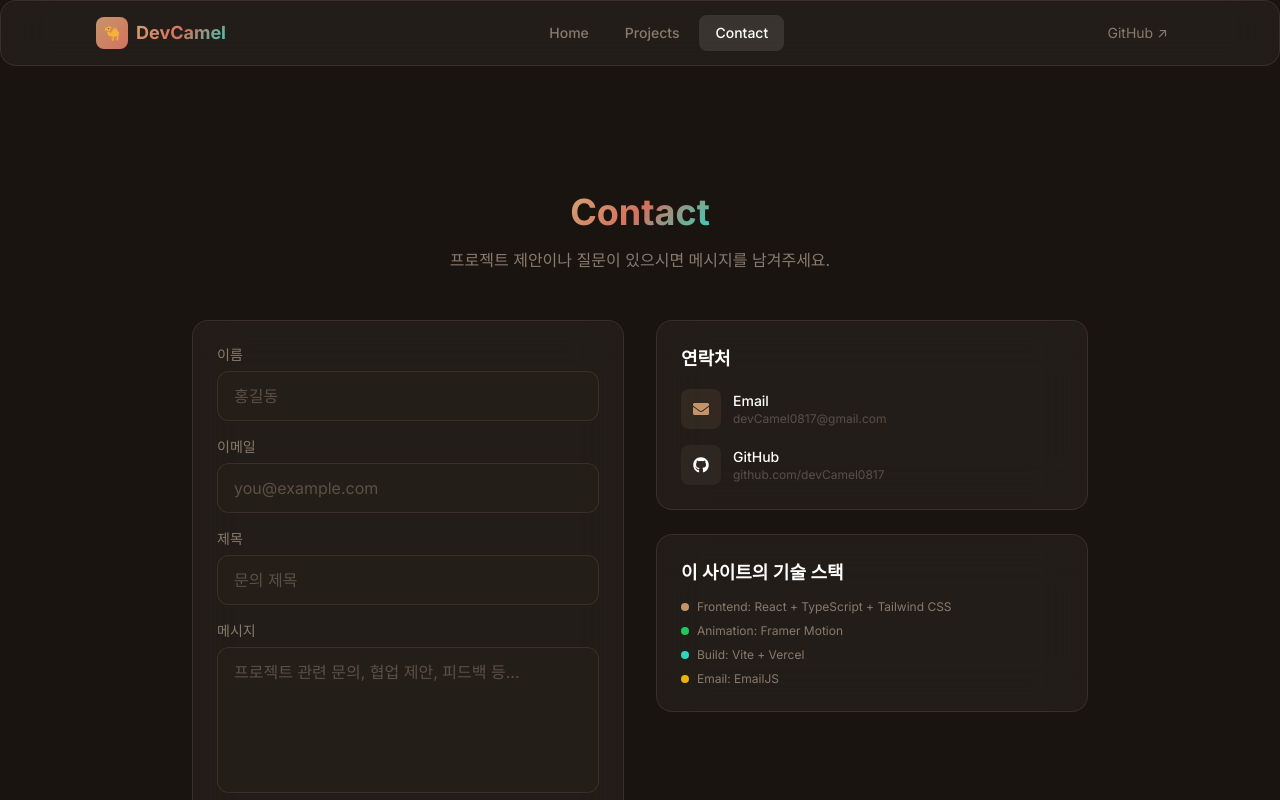
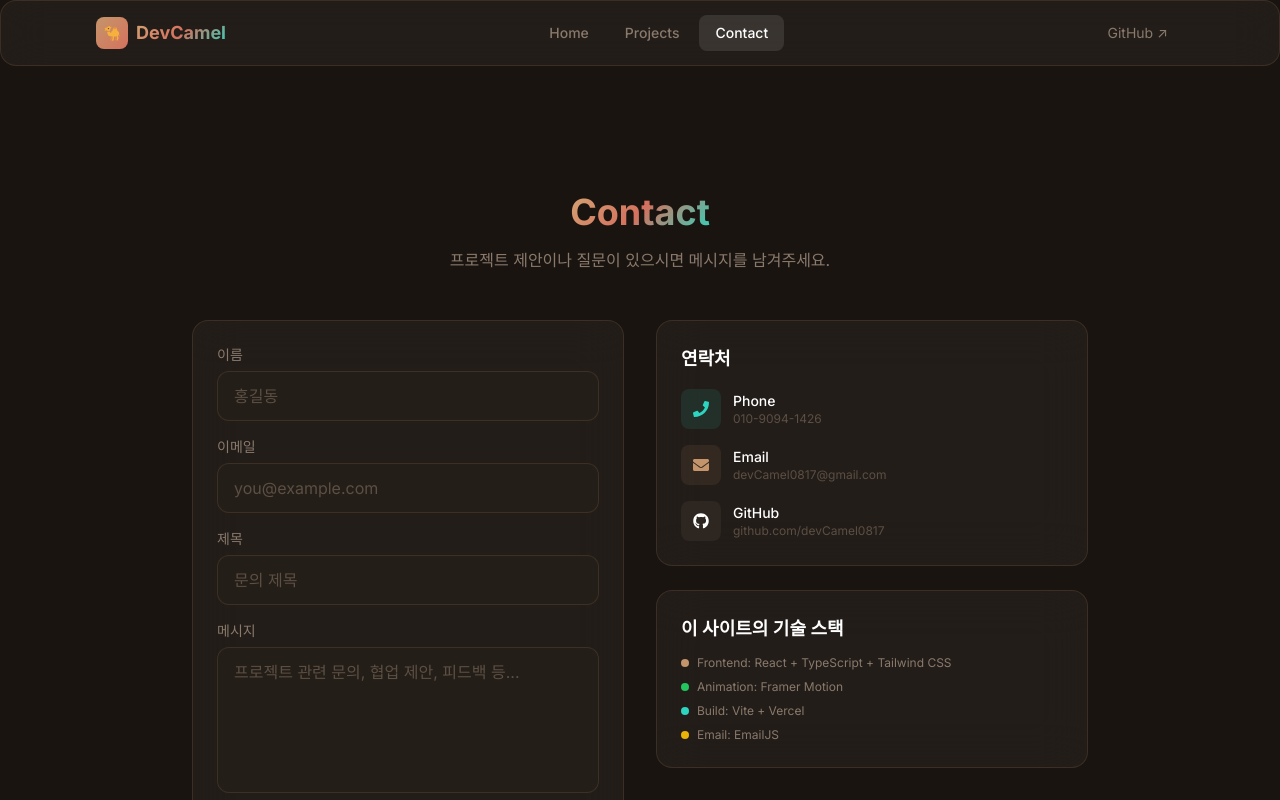
Before and after one commit to devCamel0817/devCamel, a React (Vite) app: page /contact in a window 1280 px wide. Shown: the top 800 px of the page. Built offline with nearby package versions, Linux system fonts and the light colour scheme.

Commit message:
feat: 연락처에 전화번호 추가

```diff
--- a/src/pages/ContactSection.tsx
+++ b/src/pages/ContactSection.tsx
@@ -1,6 +1,6 @@
 import { useState } from 'react';
 import { motion } from 'framer-motion';
-import { FaEnvelope, FaGithub } from 'react-icons/fa';
+import { FaEnvelope, FaGithub, FaPhone } from 'react-icons/fa';
 import { PageTransition, GlassCard, Button, Input } from '../components/ui';
 import toast from 'react-hot-toast';
 import emailjs from '@emailjs/browser';
@@ -121,6 +121,19 @@ export default function ContactSection() {
                 <h3 className="text-lg font-semibold text-white mb-4">연락처</h3>
                 <div className="space-y-4">
                   <a
+                    href="tel:010-9094-1426"
+                    className="flex items-center gap-3 text-surface-400 hover:text-white transition-colors"
+                  >
+                    <div className="w-10 h-10 rounded-lg bg-accent/10 flex items-center justify-center">
+                      <FaPhone className="text-accent" />
+                    </div>
+                    <div>
+                      <div className="text-sm font-medium text-white">Phone</div>
+                      <div className="text-xs text-surface-500">010-9094-1426</div>
+                    </div>
+                  </a>
+
+                  <a
                     href="mailto:devCamel0817@gmail.com"
                     className="flex items-center gap-3 text-surface-400 hover:text-white transition-colors"
                   >
```
